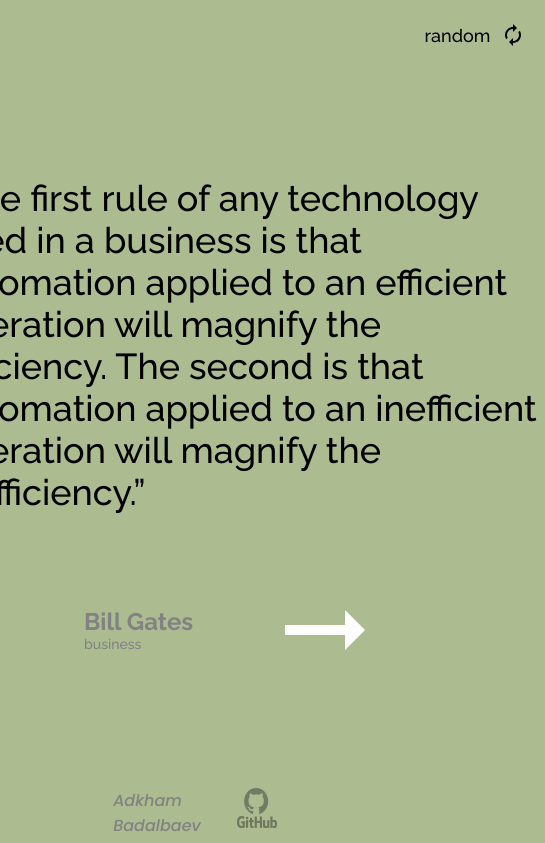
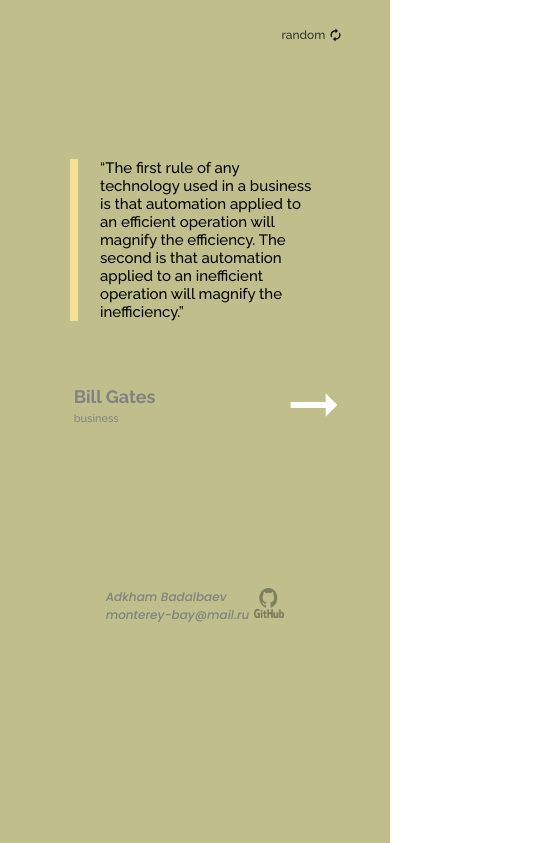
Before and after one commit to adkhambitious/Quote-generator, a plain HTML site: page index.html in a window 390 px wide. Shown: the top 843 px of the page, 545 px wide, since content can reach past the window. Drawn offline with Linux system fonts and the light colour scheme.

Commit message:
Complete responsive design for all devices

```diff
--- a/index.html
+++ b/index.html
@@ -5,7 +5,6 @@
     <meta name="viewport" content="width=device-width, initial-scale=1.0">
     <meta name="description" content="Quotes of Bill Gates, Tony Robbins, Lana Del Rey and so on.">
     <title>Quote generator for healthy mind</title>
-    <link rel="stylesheet" href="/base.css">
     <link rel="stylesheet" href="/style.css">
 </head>
 <body>
@@ -13,8 +12,8 @@
         <div id="randomBlock">
             <div class="randomButton">
                 <a class="random js-random" href="#">
-                    <p>random</p>
-                    <img src="/icons/autorenew-24px.svg" alt="">
+                    <p class="baseRandomButton">random</p>
+                    <img class="autorenewIcon" src="/icons/autorenew-24px.svg" alt="">
                 </a>
             </div>
         </div>
@@ -52,7 +51,7 @@
         <div id="randomBlock">
             <div class="randomButton">
                 <a class="random" href="#">
-                    <p>random</p>
+                    <p class="randomClick">random</p>
                     <img src="/icons/autorenew-24px.svg" alt="">
                 </a>
             </div>
--- a/style.css
+++ b/style.css
@@ -30,12 +30,16 @@ body {
 }
 
 .random {
-    width: 40%;
-    height: 70%;
     display: flex;
     align-items: center;
     justify-content: center;
     cursor: pointer;
+    padding: 7px;
+}
+
+.autorenewIcon {
+    width: 20px;
+    height: auto;
 }
 
 .random:hover {
@@ -44,12 +48,12 @@ body {
     border-radius: 10px;
 }
 
-.randomButton a p {
+.baseRandomButton {
     font-size: 18px;
     font-family: 'Raleway', sans-serif;
     font-weight: 500;
     color: #333333;
-    margin-right: 11px;
+    margin-right: 3px;
 }
 
 .randomButton a {
@@ -72,7 +76,7 @@ body {
     height: auto;
 }
 
-.yellowline {
+.yellowLine {
     position: absolute;
     width: 8px;
     height: 100%;
@@ -203,25 +207,16 @@ body {
     align-items: center;
 }
 
-.random {
-    width: 40%;
-    height: 70%;
-    align-items: center;
-    display: flex;
-    justify-content: center;
-    cursor: pointer;
-}
-
 .random:hover {
     border: 1px solid #333333;
     border-radius: 10px;
 }
 
-.randomButton a p {
+.randomClick {
     font-size: 18px;
     font-family: "Raleway", sans-serif;
     font-style: normal;
-    color: #000000;
+    color: #333333;
     margin-right: 11px;
 }
 
@@ -249,7 +244,7 @@ body {
     margin-left: 33%;
 }
 
-.author .authorInitials {
+.authorInitials {
     font-family: "Raleway", sans-serif;
     font-weight: bold;
     font-size: 24px;
@@ -282,9 +277,119 @@ body {
     margin-left: 99px;
     font-weight: 500;
     color: #000000;
-}
-
-.phrase {
     min-width: 50%;
     height: auto;
 }
+
+@media screen and (max-width: 1440px) {
+    .baseRandomButton {
+        font-size: 15px;
+        margin-right: 3px;
+    }
+    .creator {
+        width: 300px;
+    }
+}
+
+@media screen and (max-width: 991px) {
+    .oneQuoteContainer {
+        background-color: #c0bf8b;
+    }
+    .baseRandomButton {
+        font-size: 12px;
+        margin-right: 3px;
+    }
+    .randomButton {
+        width: 30%;
+    }
+    .union {
+        width: 500px;
+    }
+    .phrase {
+        font-size: 26px;
+        margin-left: 75px;
+    }
+
+    .random img {
+        width: 20%;
+        height: auto;
+    }
+    .random {
+        display: flex;
+    }
+    .authorButton {
+        width: 400px;
+        height: 80px;
+    }
+    .authorButton .initials, .authorInitials {
+        font-size: 18px;
+    }
+    .authorButton .area {
+        font-size: 11px;
+    }
+    .creator {
+        width: 190px;
+        height: 35px;
+        display: flex;
+    }
+    .adkhamB {
+        font-size: 12px;
+    }
+    .githubLogo {
+        width: 30px;
+        height: 30px;
+        margin-left: 5px;
+    }
+}
+@media screen and (max-width: 767px) {
+    /* стили для средних планшетов - начало */
+    .union {
+        width: 400px;
+    }
+    .phrase {
+        font-size: 22px;
+        margin-left: 50px;
+    }
+    .baseRandomButton {
+        font-size: 12px;
+        margin-right: 3px;
+    }
+
+    .randomButton {
+        width: 40%;
+    }
+
+}
+
+@media screen and (max-width: 479px) {
+    /* стили для телефонов - начало */
+    .union {
+        width: 250px;
+        margin-top: 40px;
+    }
+    .phrase {
+        font-size: 15px;
+        margin-left: 30px;
+    }
+    .baseRandomButton, .randomClick {
+        font-size: 12px;
+        margin-right: 3px;
+    }
+    .randomButton {
+        width: 40%;
+    }
+    .authorButton {
+        width: 300px;
+        height: 70px;
+    }
+    .authorInitials {
+        font-size: 18px;
+    }
+    #quote {
+        height: 300px;
+    }
+    #authorsBlock {
+       height: 50px;
+    }
+
+}
```
